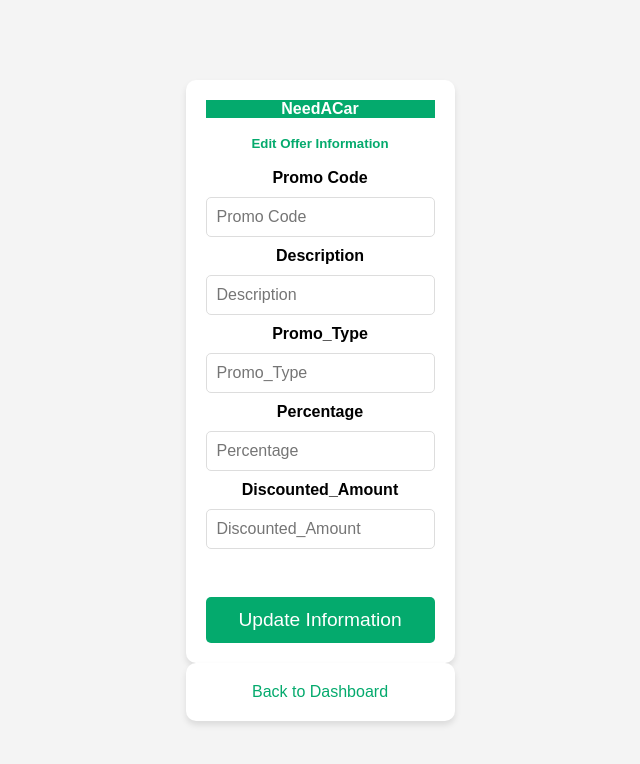
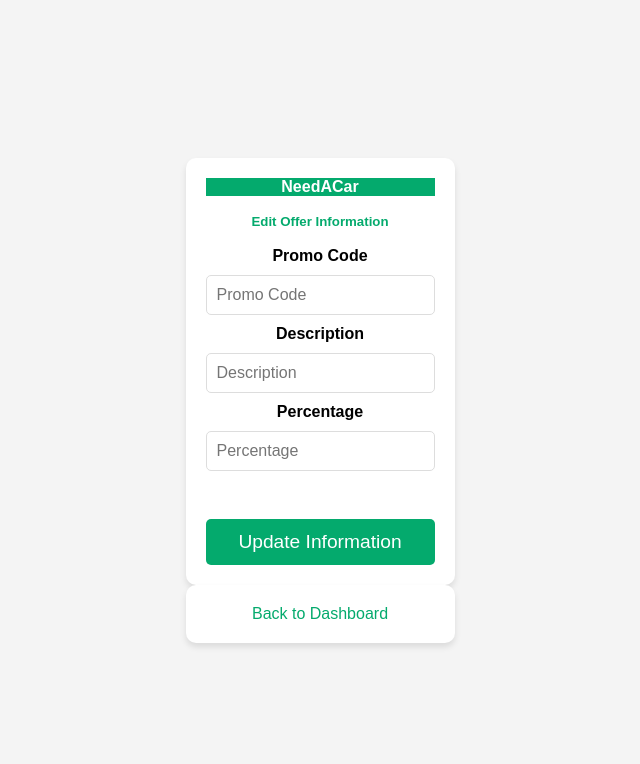
Before and after one commit to Lusaka2003/CSE370Project, a PHP site: page /modifyofferinfo.php in a window 1280 px wide. Shown: the top 764 px of the page, without its empty margins (320-960 px from the left). Run offline with PHP 8.4, Linux system fonts and the light colour scheme.

Commit message:
Update modifyofferinfo.php

```diff
--- a/modifyofferinfo.php
+++ b/modifyofferinfo.php
@@ -2,7 +2,7 @@
 include "connect.php";
 
 // Declare variables
-$Promo_Code=$Description=$Promo_Type=$Percentage=$Discounted_Amount="";
+$Promo_Code=$Description=$Percentage="";
 $Promo_CodeErr=$DescriptionErr=$Promo_TypeErr=$PercentageErr=$Discounted_AmountErr="";
 // If the form is submitted
 if ($_SERVER["REQUEST_METHOD"] == "POST") {
@@ -19,10 +19,10 @@ if ($_SERVER["REQUEST_METHOD"] == "POST") {
     }
 
     // If there are no validation errors, proceed to update the data
-    if (empty($Promo_CodeErr) && empty($StatusErr) ) {
+    if (empty($Promo_CodeErr) && empty($DescriptionErr) && empty($PercentageErr)) {
         // Prepare SQL query to update customer data based on USER_ID
         $query = "UPDATE offer_details
-                  SET Description = '$Description', Promo_Type = '$Promo_Type',Percentage = '$Percentage', Discounted_Amount = '$Discounted_Amount'
+                  SET Description = '$Description',Percentage = '$Percentage'
                   WHERE Promo_Code = '$Promo_Code'";
 
         if (mysqli_query($conn, $query)) {
@@ -46,9 +46,8 @@ if (isset($_POST['Promo_Code'])) {
         // Pre-fill the form with the existing data
         $Promo_Code=$row['Promo_Code'];
         $Description=$row['Description'];
-        $Promo_Typee=$row['Promo$Promo_Typee'];
         $Percentage=$row['Percentage'];
-        $Discounted_Amount=$row['Discounted_Amount'];
+
 
     } else {
         echo "Offer not found!";
@@ -85,17 +84,9 @@ if (isset($_POST['Promo_Code'])) {
         <input type="text" placeholder="Description" name="Description" value="<?php echo $Description; ?>" required>
         <span class="error"><?php echo $DescriptionErr; ?></span><br>
 
-        <label for="Promo_Type"><b>Promo_Type</b></label><br>
-        <input type="text" placeholder="Promo_Type" name="Promo_Type" value="<?php echo $Promo_Type; ?>" required>
-        <span class="error"><?php echo $Promo_TypeErr; ?></span><br>
-
         <label for="Percentage"><b>Percentage</b></label><br>
         <input type="text" placeholder="Percentage" name="Percentage" value="<?php echo $Percentage; ?>">
         <span class="error"><?php echo $PercentageErr; ?></span><br>
-
-        <label for="Discounted_Amount"><b>Discounted_Amount</b></label><br>
-        <input type="text" placeholder="Discounted_Amount" name="Discounted_Amount" value="<?php echo $Discounted_Amount; ?>">
-        <span class="error"><?php echo $Discounted_AmountErr; ?></span><br>
 
         <br>
         <button type="submit" class="registerbtn">Update Information</button>
```
